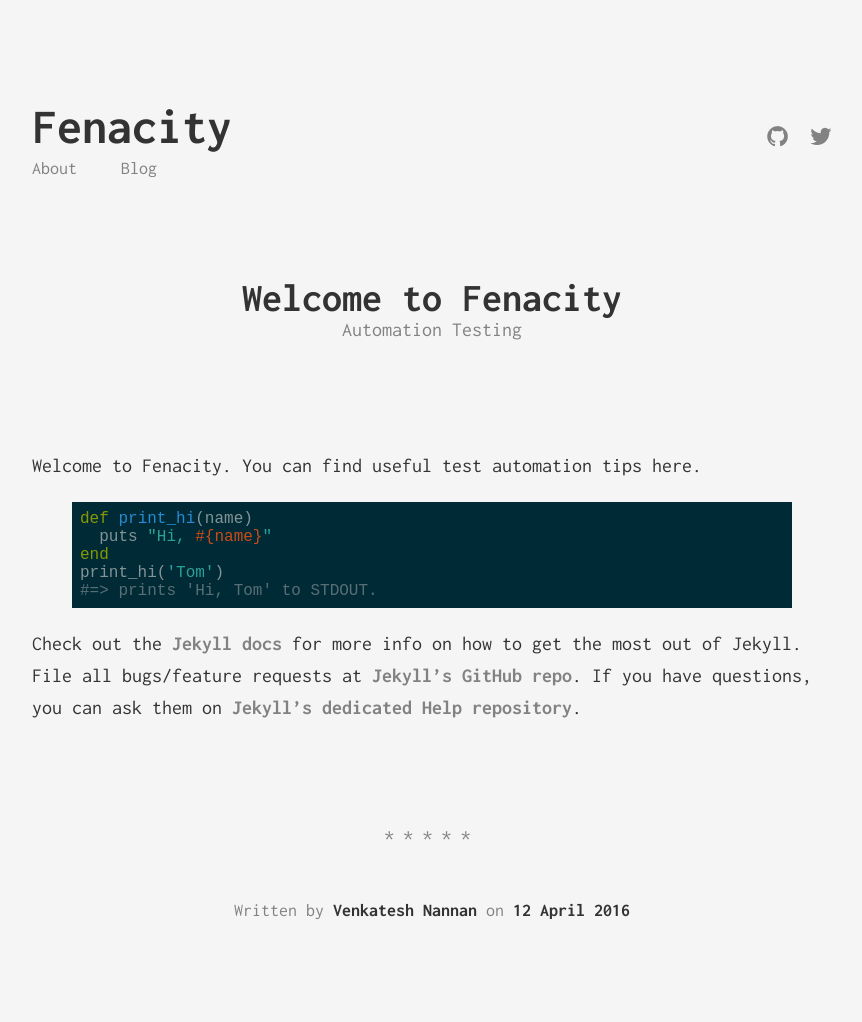
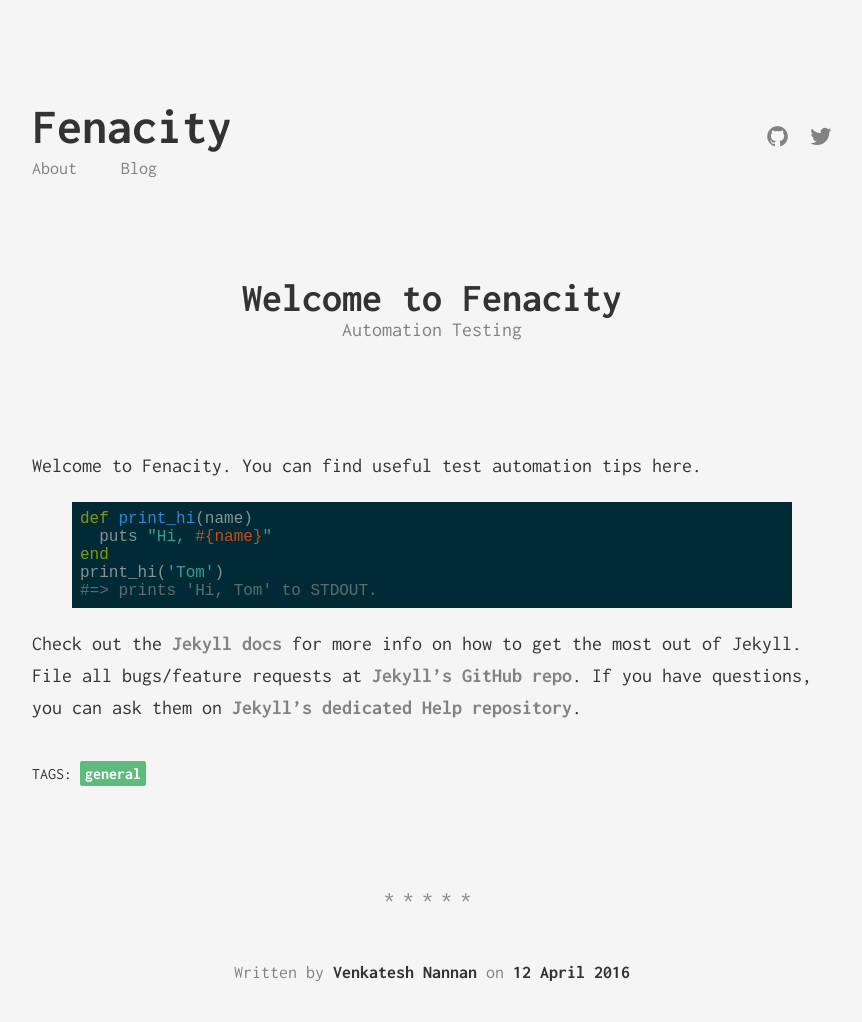
Before and after one commit to nvenky/blog, a Jekyll site: the page built from _posts/2016-04-12-welcome-to-fenacity.markdown, in a window 1280 px wide. Shown: the whole page, without its empty margins (208-1070 px from the left). Built offline with Jekyll 4.4.1, drawn with Linux system fonts in a browser that asks for light colours; comment, search, counter and statistics services are not loaded; after the commit the page ends 984 px from its top, so only the background shows below that.

Commit message:
Add tags at the bottom of posts

```diff
--- /dev/null
+++ b/_includes/post/categories.html
@@ -0,0 +1,10 @@
+<br/>
+
+<div class='post_categories'>
+  TAGS:
+  {% for category in page.categories %}
+   <a href="{{ '/categories/' | append: category | prepend: site.baseurl }}">
+    <div class="page-category__tag">{{ category }}</div>
+  </a>
+  {% endfor %}
+</div
--- a/_layouts/post.html
+++ b/_layouts/post.html
@@ -7,6 +7,8 @@
     {{ content }}
 </div>
 
+{% include post/categories.html %}
+
 {% include post/comment.html %}
 
 {% include post/about.html %}
--- a/_sass/_default.scss
+++ b/_sass/_default.scss
@@ -133,6 +133,18 @@
     font-weight: 400;
     font-size: 22px;
     color: $cloudy;
+}
+
+.page-category__tag {
+  padding: 4px 5px;
+  text-align: center;
+  box-sizing: border-box;
+  height: auto;
+  width: auto;
+  border-radius: 2px;
+  color: $white;
+  background-color: $green;
+  display: inline-block;
 }
 
 .post-title {
--- a/css/main.scss
+++ b/css/main.scss
@@ -9,6 +9,8 @@
 $dorian: #F5F5F5;
 $iron: #333333;
 $cloudy: #828282;
+$green: #5FBA7D;
+$white: #FFF;
 
 @import
     "mixins",
--- a/index.html
+++ b/index.html
@@ -11,6 +11,7 @@
         <li class="post-teaser">
             <a href="{{ post.url | prepend: site.baseurl }}">
                 <span class="post-teaser__title">{{ post.title }}</span>
+                <span class="post-teaser__categories">[{{ post.categories}}]</span>
                 <span class="post-teaser__date">{{ post.date | date: "%d %B %Y" }}</span>
             </a>
         </li>
```
